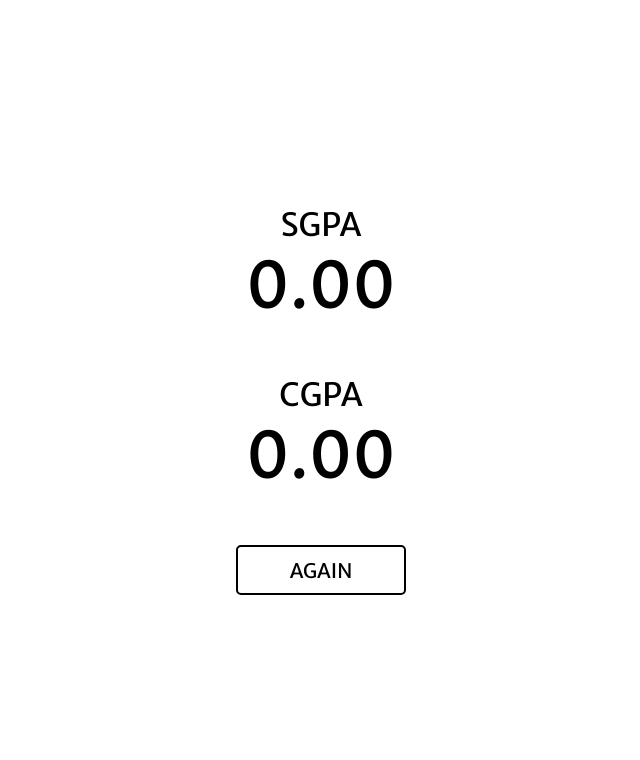
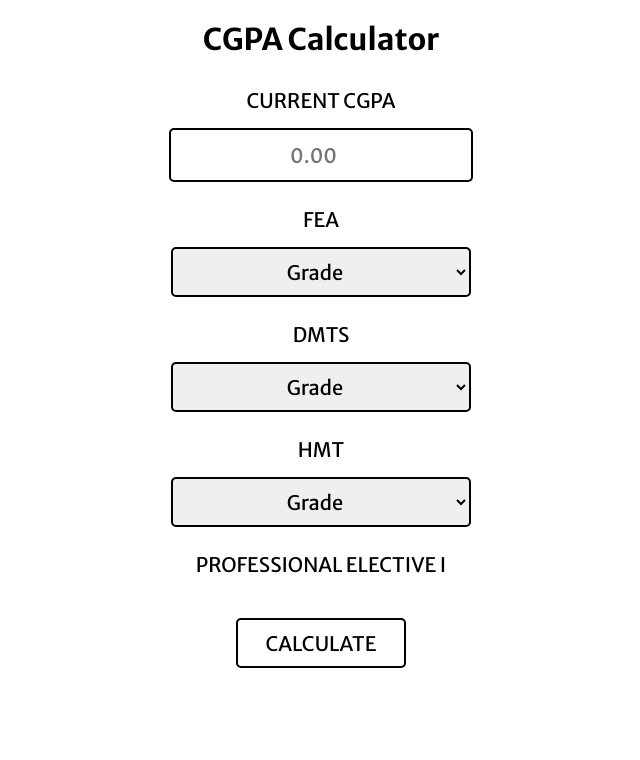
Before and after one commit to ganeshkandhan17/7thSemCGPACalculator, a plain HTML site: page index.html in a window 1280 px wide. Shown: the whole page, without its empty margins (319-959 px from the left). Drawn offline with Linux system fonts and the light colour scheme.

Commit message:
Small Changes

```diff
--- a/index.html
+++ b/index.html
@@ -114,7 +114,7 @@
         </div>
     </div>
     <button class="button" id="calbutton">CALCULATE</button>
-    <div class="overlay active">
+    <div class="overlay">
         <div>
             <p class="text_2">SGPA</p>
             <p class="sgpavalue">0.00</p>
```
